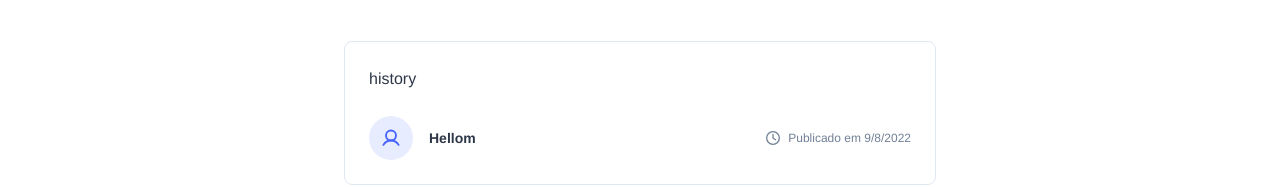
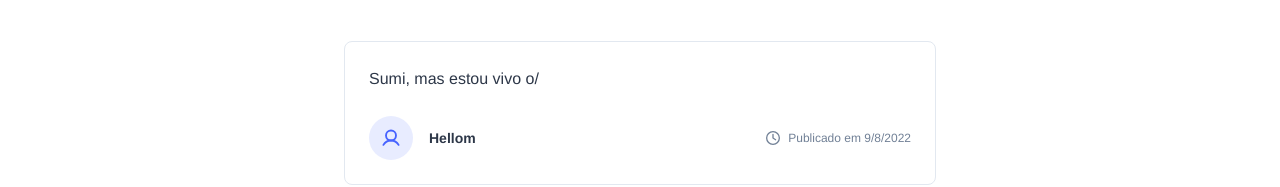
Before and after one commit to Hellom-World/react1, a React (Create React App) app: page /most-viewed in a window 1280 px wide. Shown: the part 331-518 px from the top of the page. Built offline with nearby package versions, Linux system fonts and the light colour scheme; a web font is replaced by a local one.

Commit message:
Praticando consumo de API

```diff
--- a/src/index.js
+++ b/src/index.js
@@ -8,3 +8,10 @@ ReactDOM.render(
     <App />,
     document.getElementById('root'),
 );
+fetch('http://localhost:3001')
+    .then((response) => {
+        console.log(response)
+    })
+    .catch((error) => {
+        console.log(error.message);
+    })
--- a/src/pages/MostViewed.js
+++ b/src/pages/MostViewed.js
@@ -4,7 +4,7 @@ export default function() {
     const posts = [
       {
         id: Math.random(),
-        content: 'history',
+        content: 'Sumi, mas estou vivo o/',
         userName: 'Hellom',
         publishedAt: new Date(),
       }];
```
